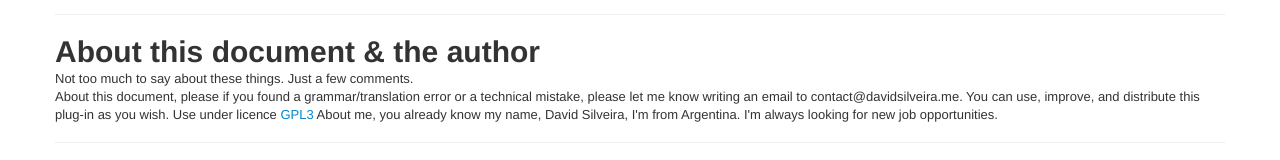
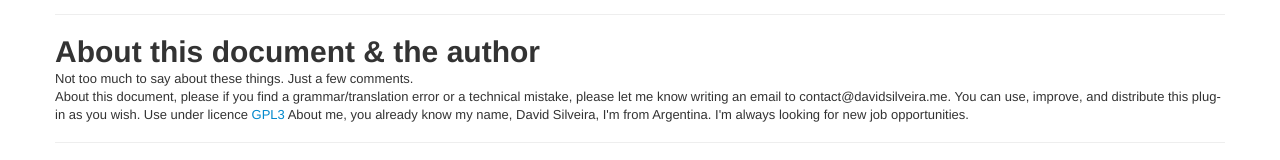
Before and after one commit to aboyon/jQuery-plugins, a plain HTML site: page simplesearch.html in a window 1280 px wide. Shown: the part 1620-1780 px from the top of the page. Drawn offline with nearby package versions, Linux system fonts and the light colour scheme.

Commit message:
Grammar fixes

```diff
--- a/simplesearch.html
+++ b/simplesearch.html
@@ -214,7 +214,7 @@
       <h1>About this document &amp; the author</h1>
       <p>
           Not too much to say about these things. Just a few comments. <br />
-          About this document, please if you found a grammar/translation error or a technical mistake, please
+          About this document, please if you find a grammar/translation error or a technical mistake, please
           let me know writing an email to contact@davidsilveira.me.
           You can use, improve, and distribute this plug-in as you wish. Use under licence <a href="http://www.gnu.org/licenses/gpl-3.0.html" target="_blank">GPL3</a>
           About me, you already know my name, David Silveira, I'm from Argentina. I'm always looking for new
```
